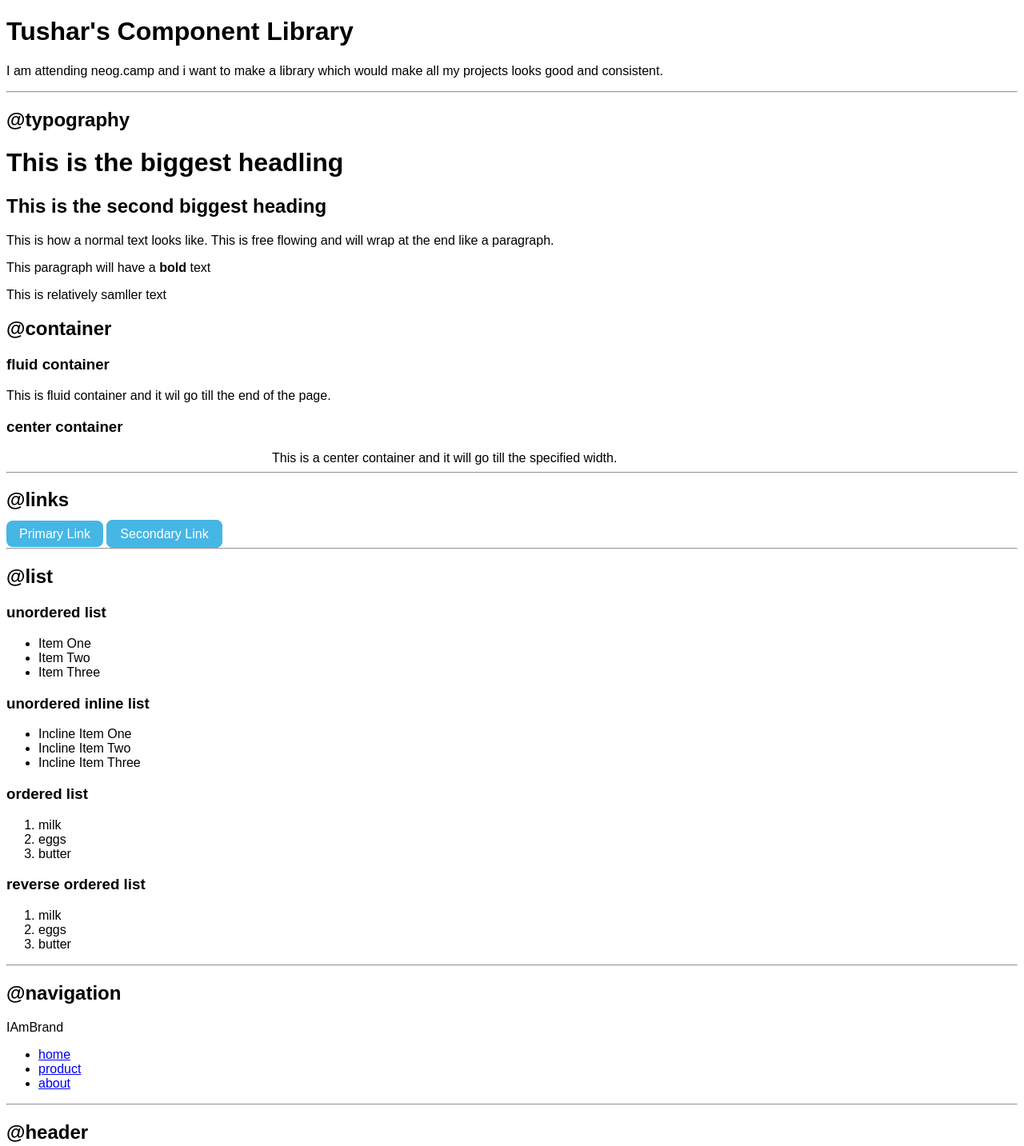
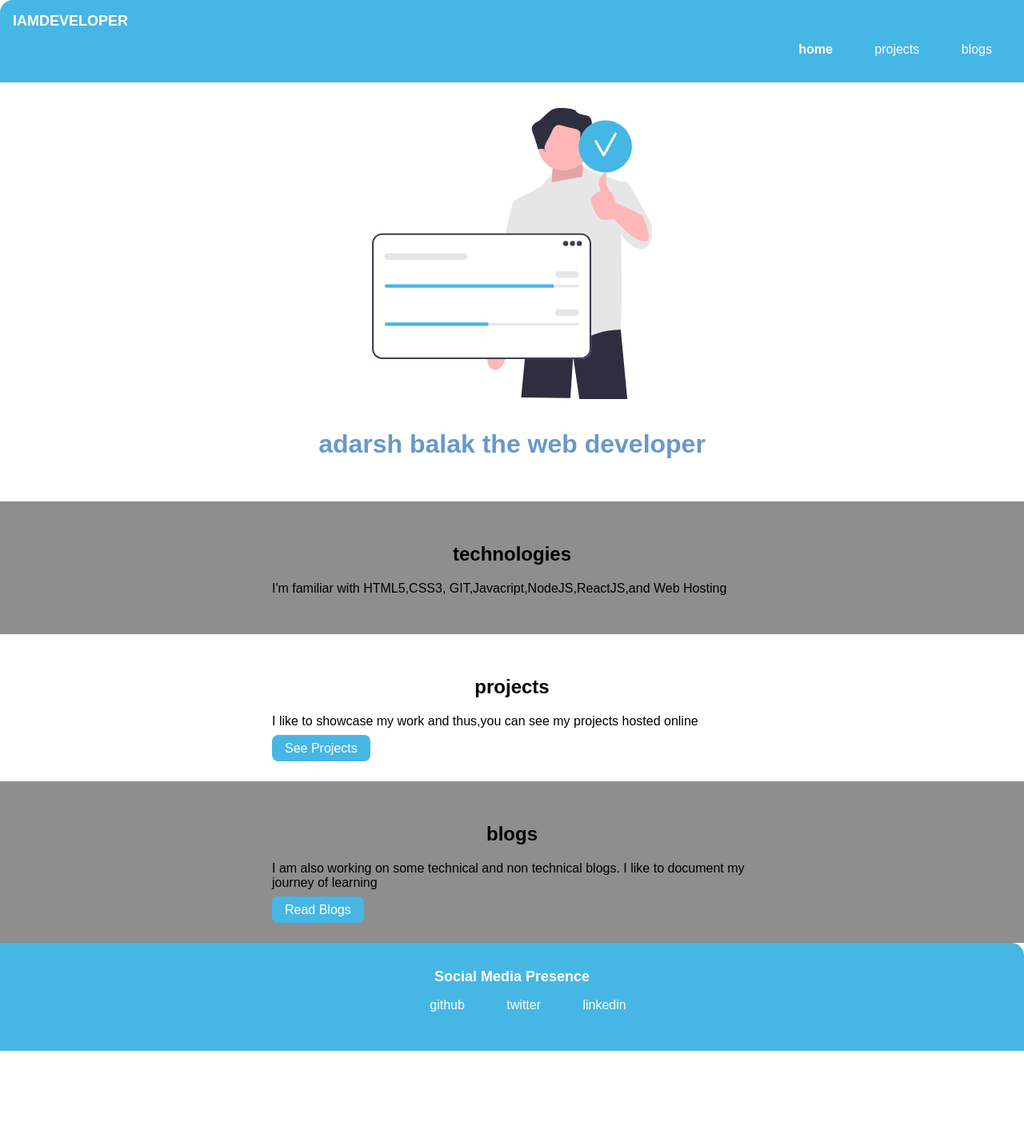
Before and after one commit to tushar-9015/HTML5-and-CSS3-basics, a plain HTML site: page index.html in a window 1280 px wide. Shown: the top 1433 px of the page at 80% size. After the commit the page ends 1314 px from the top, so only its background shows below. Drawn offline with Linux system fonts and the light colour scheme.

Commit message:
feat- initial commit

```diff
--- a/index.html
+++ b/index.html
@@ -1,145 +1,74 @@
  <!DOCTYPE html>
  <html lang="en">
-
  <head>
     <meta charset="UTF-8">
     <meta http-equiv="X-UA-Compatible" content="IE=edge">
-    <meta name="viewport" content="width=t, initial-scale=1.0">
-    <title>Component Library</title>
+    <meta name="viewport" content="width=device-width, initial-scale=1.0">
+    <title>home | adarshbalak</title>
     <link href="./style.css" rel="stylesheet" />
  </head>
-
  <body>
-    <h1>Tushar's Component Library</h1>
-    <p>I am attending neog.camp and i want to make a library which would make all my projects looks good and consistent.
-    </p>
-
-    <hr>
-
-    <h2>@typography</h2>
-
-    <h1>This is the biggest headling</h1>
-    <h2>This is the second biggest heading</h2>
-    <p>This is how a normal text looks like. This is free flowing and will wrap at the end like a paragraph.</p>
-    <p>This paragraph will have a <strong>bold</strong> text</p>
-    <samll>This is relatively samller text</samll>
-
-    <h2>@container</h2>
-
-    <h3>fluid container</h3>
-    <div class="container-fluid">This is fluid container and it wil go till the end of the page.</div>
-
-    <h3>center container</h3>
-    <div class="container container-center">This is a center container and it will go till the specified width.</div>
-
-    <hr>
-
-    <h2>@links</h2>
-
-    <a class="link link-primary" href="/">Primary Link</a>
-    <a class="link link-secondary" href="/">Secondary Link</a>
-
-    <hr>
-
-    <h2>@list</h2>
-
-    <h3>unordered list</h3>
-
-    <ul>
-        <li>Item One</li>
-        <li>Item Two</li>
-        <li>Item Three</li>
-    </ul>
-
-    <h3>unordered inline list</h3>
-
-    <ul>
-        <li>Incline Item One</li>
-        <li>Incline Item Two</li>
-        <li>Incline Item Three</li>
-    </ul>
-
-    <h3>ordered list</h3>
-
-    <ol>
-        <li>milk</li>
-        <li>eggs</li>
-        <li>butter</li>
-    </ol>
-
-    <h3>reverse ordered list</h3>
-
-    <ol>
-        <li>milk</li>
-        <li>eggs</li>
-        <li>butter</li>
-    </ol>
-
-    <hr>
-
-    <h2>@navigation</h2>
-
-    <nav>
-        <div>IAmBrand</div>
-        <ul>
-            <li>
-                <a href="/">home</a>
+   <nav class="navigation container">
+      <div class="nav-brand">IAMDEVELOPER</div>
+      <ul class="list-non-bullet nav-pills">
+          <li class="list-item-inline">
+              <a class="link link-active" href="/">home</a>
           </li>
-            <li>
-                <a href="/">product</a>
+          <li class="list-item-inline">
+              <a class="link" href="/projects.html">projects</a>
           </li>
-            <li>
-                <a href="/">about</a>
+          <li class="list-item-inline">
+              <a class="link" href="/blogs.html">blogs</a>
           </li>
       </ul>
   </nav>
 
-    <hr>
-
-    <h2>@header</h2>
-
-    <header>
-        <img src="images/undraw_join_re_w1lh.svg" />
-        <h1>heading inside header</h1>
+  <header class="hero">
+   <img class="hero-img" src="images/undraw_join_re_w1lh.svg" />
+   <h1 class="hero-heading">adarsh balak the <span class="heading-inverted"> web developer</span></h1>
 </header>
 
-    <hr>
-    <h2>@section</h2>
-    <section>
-        <h3>white section</h3>
-        <p>This will have white background</p>
+<section class="section ow">
+    <div class="container container-center">
+        <h1>technologies</h1>
+        <p>I'm familiar with HTML5,CSS3, GIT,Javacript,NodeJS,ReactJS,and Web Hosting </p>
+    </div>
 </section>
 
-    <section>
-        <h3>off white section</h3>
-        <p>This will have gray background</p>
+<section class="section">
+    <div class="container container-center">
+        <h1>projects</h1>
+        <p>I like to showcase my work and thus,you can see my projects hosted online</p>
+        <a class="link link-primary" href="/">See Projects</a>
+    </div>
 </section>
 
-    <hr>
+<section class="section ow">
+    <div class="container container-center">
+        <h1>blogs</h1>
+        <p>I am also working on some technical and non technical blogs. I like to document my journey of learning </p>
+        <a class="link link-primary" href="/">Read Blogs</a>
+    </div>
+</section>
 
-    <h2>@footer</h2>
-    <div>some small heading inside footer</div>
-    <ul>
-        <li>socialOne</li>
-        <li>socialTwo</li>
-        <li>socialThree</li>
+<footer class="footer container">
+    <div class="footer-header">Social Media Presence</div>
+    <ul class="social-links list-non-bullet">
+        <li class="list-item-inline">
+            <a class="link" href="/"> github
+            </a>
+        </li>
+        <li class="list-item-inline">
+            <a class="link" href="/"> twitter
+            </a>
+        </li>
+        <li class="list-item-inline">
+            <a class="link" href="/"> linkedin
+            </a>
+        </li>
     </ul>
-
-
-
-
-
-
-
-
-
-
-
-
-
-
+</footer>
 
 
  </body>
-
  </html>
--- a/style.css
+++ b/style.css
@@ -1,12 +1,22 @@
 @import url('https://fonts.googleapis.com/css2?family=Noto+Sans:wght@700&display=swap');
 
-html {
+:root {
     --primary-color: #46B6E5;
+    --dark-gray: #8e8e8e;
+    --blue-gray: #6699cc;
+
+
 }
 
 body {
-font-family:  sans-serif;
+    font-family: sans-serif;
+    margin: 0px;
 }
+
+hr {
+    margin: 2rem 0rem;
+}
+
 /** container **/
 .container {
     padding-left: 1rem;
@@ -20,19 +30,116 @@ font-family:  sans-serif;
 
 /** links**/
 .link {
+    box-sizing: border-box;
     text-decoration: none;
     padding: 0.5rem 1rem;
+    margin-top: 1rem;
+    margin-bottom: 1rem;
 }
 
 .link-primary {
-background-color: var(--primary-color);
-border-radius: 0.5rem;
-color: white;
+    background-color: var(--primary-color);
+    border-radius: 0.5rem;
+    color: white;
 }
 
 .link-secondary {
+    color: var(--primary-color);
+    border-radius: 0.5rem;
+    border: 1px solid var(--primary-color);
+}
+
+/** list **/
+.list-non-bullet {
+    list-style: none;
+}
+
+.list-item-inline {
+    display: inline;
+    padding: 0rem 0.5rem;
+}
+
+/** navigation **/
+
+.navigation {
     background-color: var(--primary-color);
-border-radius: 0.5rem;
-border: 1px solid var(--primary-color);
-color: white;
+    color: white;
+    padding: 1rem;
+    border-top-left-radius: 1rem;
 }
+
+.navigation .nav-brand {
+    font-weight: bold;
+    font-size: large;
+
+}
+
+.navigation .nav-pills {
+    text-align: right;
+}
+
+.navigation .link {
+    color: white;
+}
+
+.navigation .link-active {
+    font-weight: bold;
+}
+
+/** header **/
+
+.hero {
+    padding: 2rem;
+}
+
+.hero .hero-img {
+    max-width: 350px;
+    display: block;
+    margin: auto;
+}
+
+.hero .hero-heading {
+    padding-top: 1rem;
+    color: var(--blue-gray);
+    text-align: center;
+
+}
+
+/** section **/
+
+.section {
+    padding: 2rem;
+}
+
+.section h1 {
+    text-align: center;
+
+}
+
+.ow {
+    background-color: var(--dark-gray);
+}
+
+/** footer **/
+
+.footer {
+    background-color: var(--primary-color);
+    padding: 2rem 1rem;
+    text-align: center;
+    color: white;
+    border-top-right-radius: 1rem;
+
+}
+
+.footer .link {
+    color: white;
+}
+
+.footer .footer-header {
+    font-weight: bold;
+    font-size: large;
+}
+
+.footer .ul {
+    padding-inline-start: 0px;
+}
```
Also changed, not shown: blogs.html (added, +26 -0 lines), lib/components.html (added, +153 -0 lines), projects.html (added, +26 -0 lines). Lines whose indentation alone changed are shown as unchanged.
